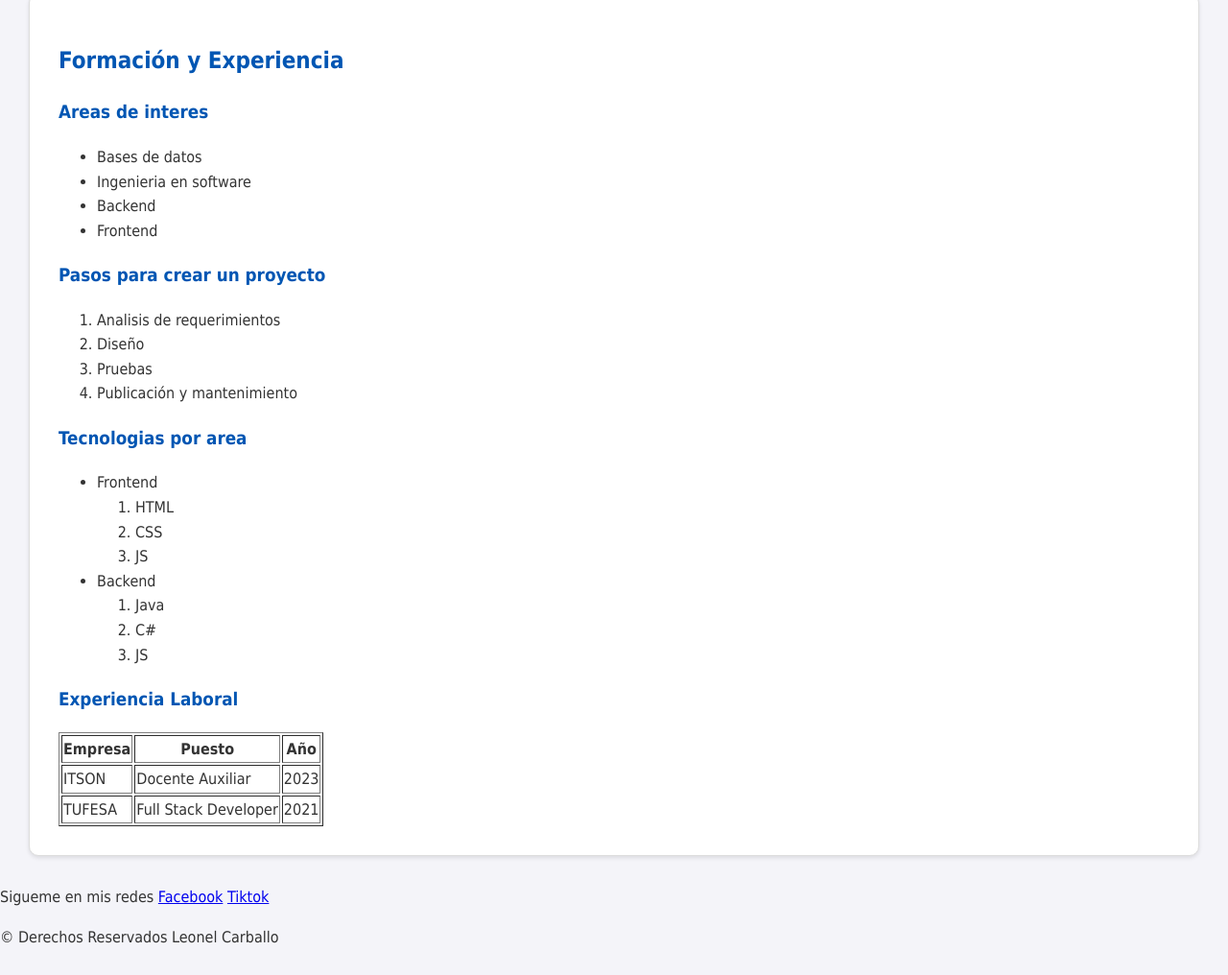
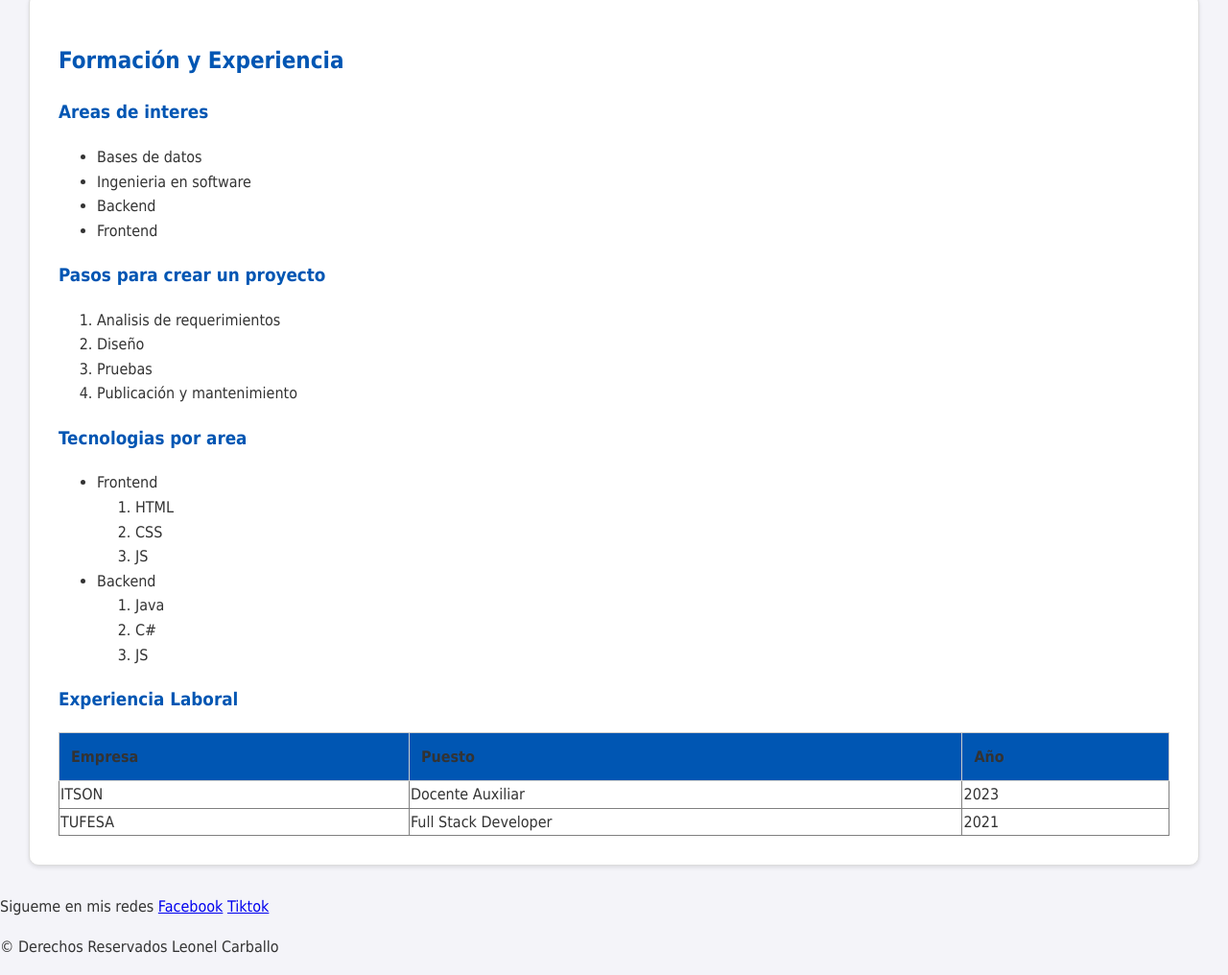
Before and after one commit to LeonelCarballo/Portafolio, a plain HTML site: page index.html in a window 1280 px wide. Shown: the part 710-1726 px from the top of the page at 96% size. Drawn offline with Linux system fonts and the light colour scheme.

Commit message:
Faltaban cosas

```diff
--- a/index.html
+++ b/index.html
@@ -78,7 +78,7 @@
 
 
     <h3>Experiencia Laboral</h3>
-    <table border="1">
+    <table class="tabla-bonita" border="1">
         <tr>
             <th>Empresa</th>
             <th>Puesto</th>
--- a/styles.css
+++ b/styles.css
@@ -35,3 +35,20 @@ h1,h2,h3{
     border-left: 4px solid #0056b3;
     font-weight: 500;
 }
+
+.tabla-bonita{
+    width: 100%;
+    border-collapse: collapse;
+    margin-top: 10px;
+}
+
+.tabla-bonita th, tabla-bonita td{
+    border: 1px solid #cccccc;
+    padding: 12px;
+    text-align: left;
+}
+
+.tabla-bonita th{
+    background-color: #0056b3;
+
+}
```
